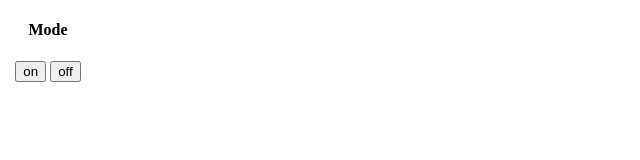
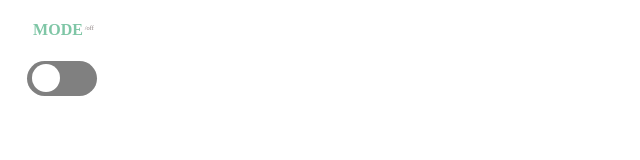
Before and after one commit to Hazyzh/Single-Voice, a browser extension: page index.html in a window 1280 px wide. Shown: the whole page, without its empty margins (0-640 px from the left). Drawn offline with Linux system fonts and the light colour scheme.

Commit message:
:sparkles: (index.html) implement ux/ui improvement

```diff
--- a/index.html
+++ b/index.html
@@ -7,20 +7,76 @@
   <title>Single Voice Extension</title>
   <style>
 
+    input[type=checkbox]{
+      height: 0;
+      width: 0;
+      visibility: hidden;
+    }
+
+    label {
+      cursor: pointer;
+      text-indent: -9999px;
+      width: 70px;
+      height: 35px;
+      background: grey;
+      display: block;
+      border-radius: 30px;
+      position: relative;
+    }
+
+    label:after {
+      content: '';
+      position: absolute;
+      top: 3px;
+      left: 5px;
+      width: 28px;
+      height: 28px;
+      background: #fff;
+      border-radius: 15px;
+      transition: 0.3s;
+    }
+
+    input:checked + label {
+      background: #7FC6A6;
+    }
+
+    input:checked + label:after {
+      left: calc(100% - 5px);
+      transform: translateX(-100%);
+    }
+
+    label:active:after {
+      width: 60px;
+    }
+
+    h4{
+      width: 100%;
+      text-align: center;
+      color: #7FC6A6;
+    }
+    h4 span {
+      font-weight: 400;
+      font-size: 0.4em;
+      position: absolute;
+      margin: 0.5em 0.3em;
+      color: rgb(143, 132, 132);
+    }
     .box {
-      width: 80px;
-      text-align: center;
+      width: 100%;
+      display: flex;
+      justify-content: center;
+      align-items: center;
+    }
+    body {
+      width: 100px;
     }
   </style>
 </head>
 <body>
+  <h4>MODE <span id="labelText">/off</span></h4>
   <div class="box">
-    <h4>Mode</h4>
-    <!--icon style flip https://codepen.io/mallendeo/pen/eLIiG -->
-    <button id="btn1">on</button>
-    <button id="btn2">off</button>
+    <input type="checkbox" id="switch" /><label for="switch">Toggle</label>
   </div>
-
   <script src="src/index.js"></script>
 </body>
 </html>
--- a/src/index.js
+++ b/src/index.js
@@ -1,5 +1,14 @@
-const btn1 = document.getElementById('btn1')
-const btn2 = document.getElementById('btn2')
+const switchBtn = document.getElementById('switch')
+const labelText = document.getElementById('labelText')
 
-btn1.onclick = () => chrome.runtime.sendMessage({ event: 'start' })
-btn2.onclick = () => chrome.runtime.sendMessage({ event: 'end' })
+switchBtn.onclick = e => {
+  if (!this.toggle) {
+    this.toggle = true
+    labelText.innerText = '/on'
+    chrome.runtime.sendMessage({ event: 'start' })
+  } else {
+    this.toggle = false
+    labelText.innerText = '/off'
+    chrome.runtime.sendMessage({ event: 'end' })
+  }
+}
```
